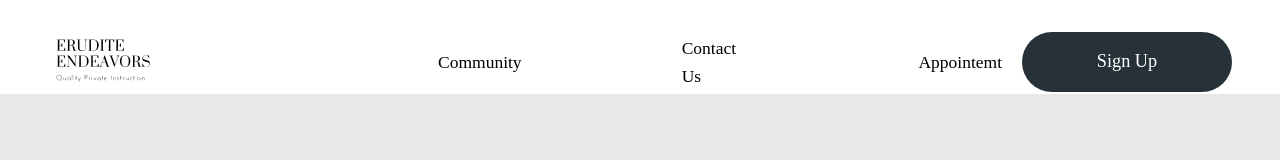
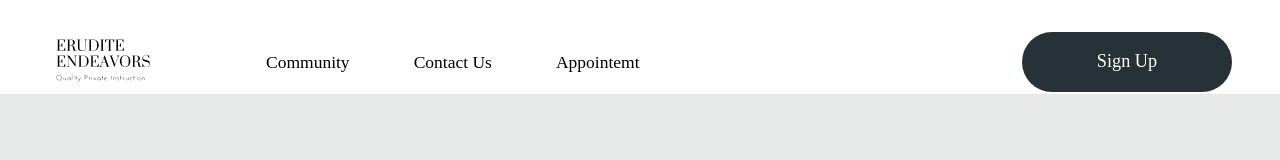
Before and after one commit to jflores08/TutorTime, a Next.js app: page / in a window 1280 px wide. Shown: the top 160 px of the page. Built offline with nearby package versions, Linux system fonts and the light colour scheme; what @nextui-org/react would draw is missing.

Commit message:
lg breakpoint updated in theme for navbar links to be more responsive

```diff
--- a/src/theme.ts
+++ b/src/theme.ts
@@ -87,7 +87,7 @@ let theme = createTheme({
       xs: 0,
       sm: 640,
       md: 1024,
-      lg: 1200,
+      lg: 1285,
       xl: 1536,
     },
   },
```
